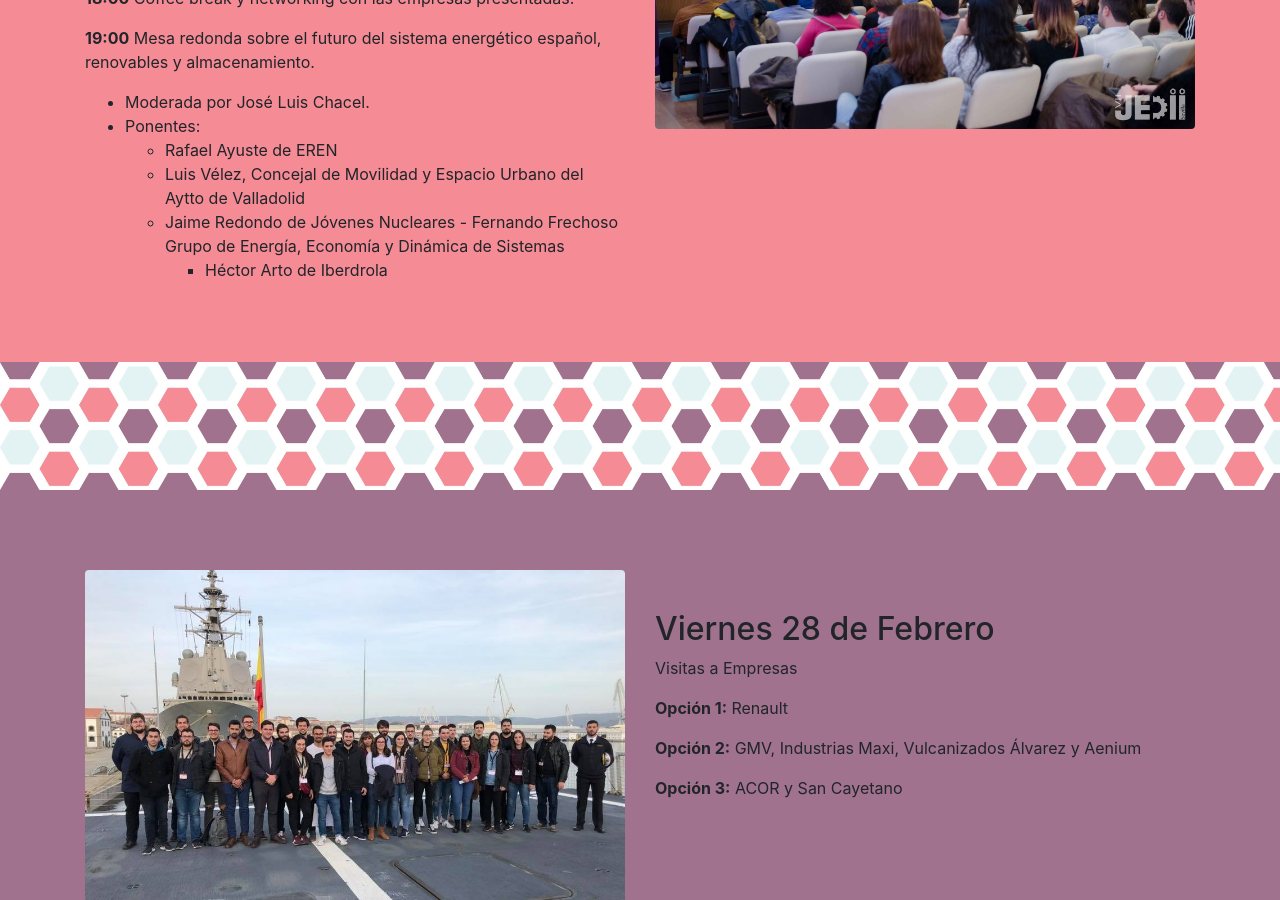
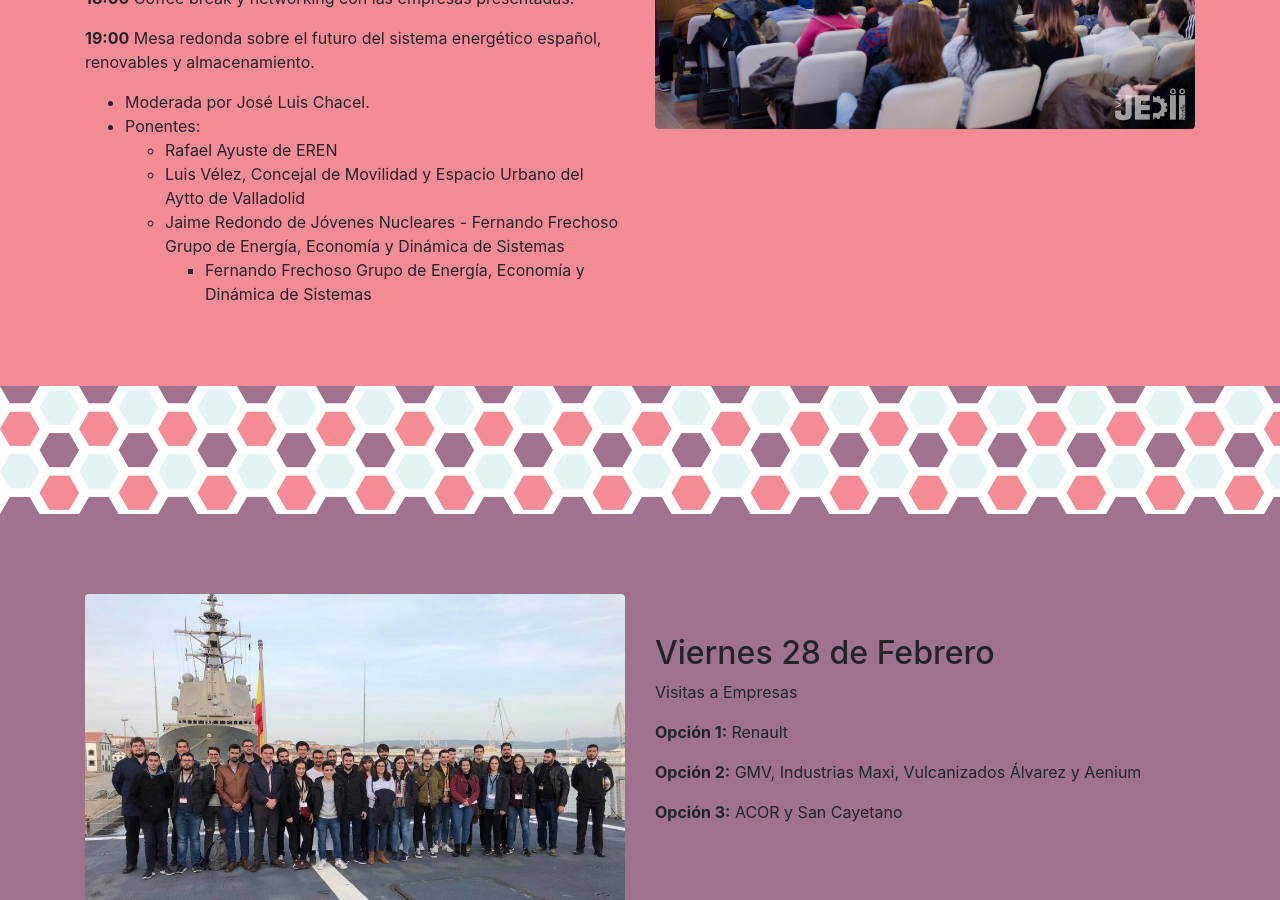
Before and after one commit to dele-eii/dele-eii.github.io, a Jekyll site: the page built from _pages/JEDII.md, in a window 1280 px wide and 900 px high, scrolled down 1409 px. Built offline with Jekyll 4.4.1, drawn with Linux system fonts in a browser that asks for light colours; nearby versions of some CDN libraries.

Commit message:
Update JEDII.md

```diff
--- a/_pages/JEDII.md
+++ b/_pages/JEDII.md
@@ -87,7 +87,7 @@
     - Luis Vélez, Concejal de Movilidad y Espacio Urbano del Aytto de Valladolid
     - Jaime Redondo de Jóvenes Nucleares
  	- Fernando Frechoso Grupo de Energía, Economía y Dinámica de Sistemas
-  	- Héctor Arto de Iberdrola
+  	- Fernando Frechoso Grupo de Energía, Economía y Dinámica de Sistemas
 
 
 
```
